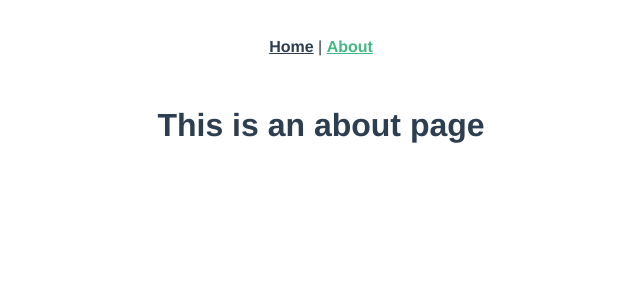
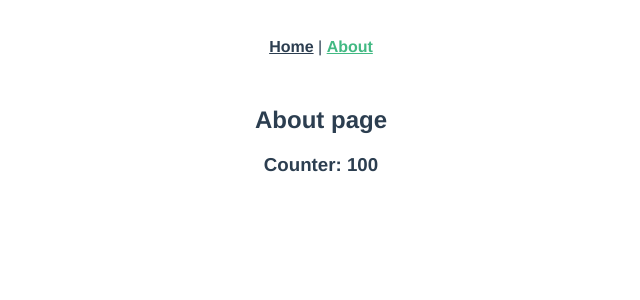
Before and after one commit to ivanurra/vuex-02, a Vue app: page /about in a window 1280 px wide. Shown: the top 300 px of the page, without its empty margins (319-959 px from the left). Built offline with nearby package versions, Linux system fonts and the light colour scheme.

Commit message:
state added

```diff
--- a/src/store/index.js
+++ b/src/store/index.js
@@ -2,6 +2,7 @@ import { createStore } from 'vuex'
 
 export default createStore({
   state: {
+    counter: 100
   },
   mutations: {
   },
--- a/src/views/About.vue
+++ b/src/views/About.vue
@@ -1,5 +1,6 @@
 <template>
   <div class="about">
-    <h1>This is an about page</h1>
+    <h2>About page</h2>
+    <h3>Counter: {{ $store.state.counter }} </h3>
   </div>
 </template>
--- a/src/views/Home.vue
+++ b/src/views/Home.vue
@@ -1,18 +1,15 @@
 <template>
   <div class="home">
-    <img alt="Vue logo" src="../assets/logo.png">
-    <HelloWorld msg="Welcome to Your Vue.js App"/>
+    <h3>Counter: {{ $store.state.counter }} </h3>
   </div>
 </template>
 
 <script>
-// @ is an alias to /src
-import HelloWorld from '@/components/HelloWorld.vue'
 
 export default {
   name: 'Home',
   components: {
-    HelloWorld
+
   }
 }
 </script>
```
